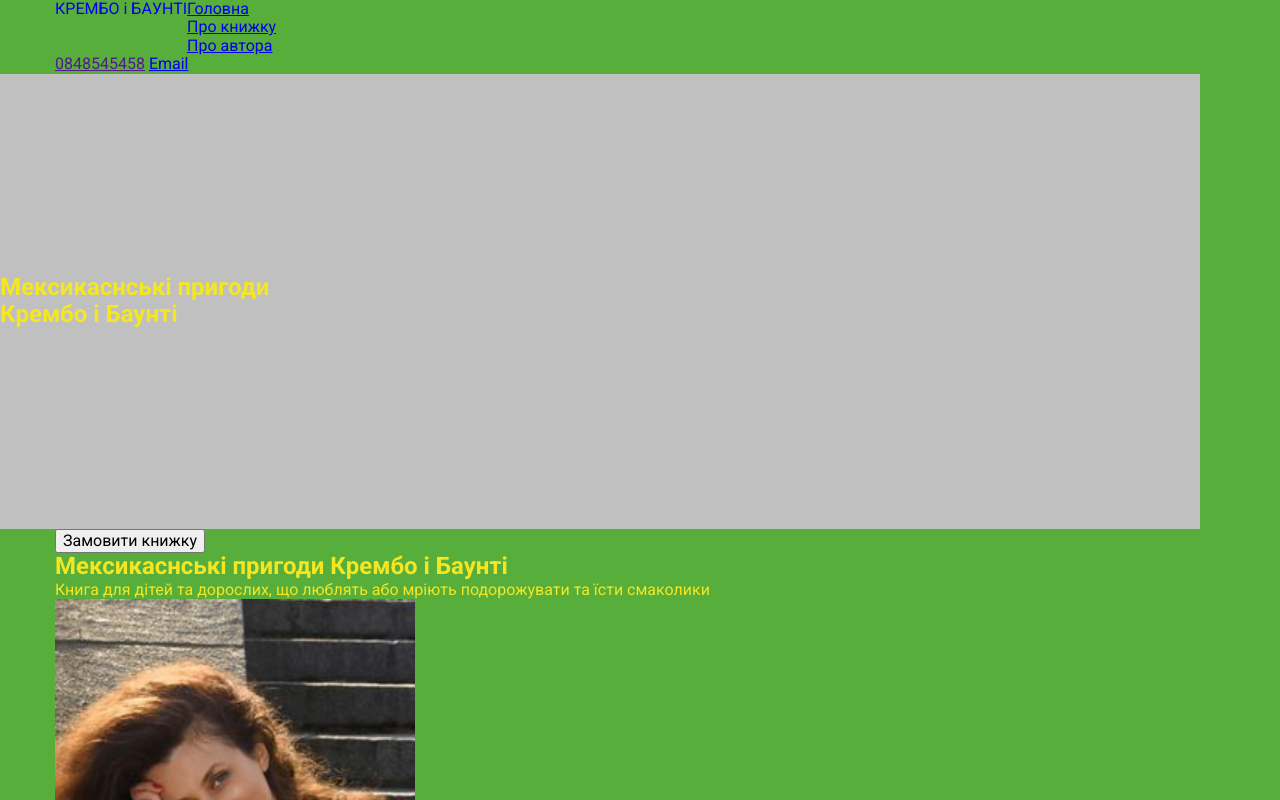
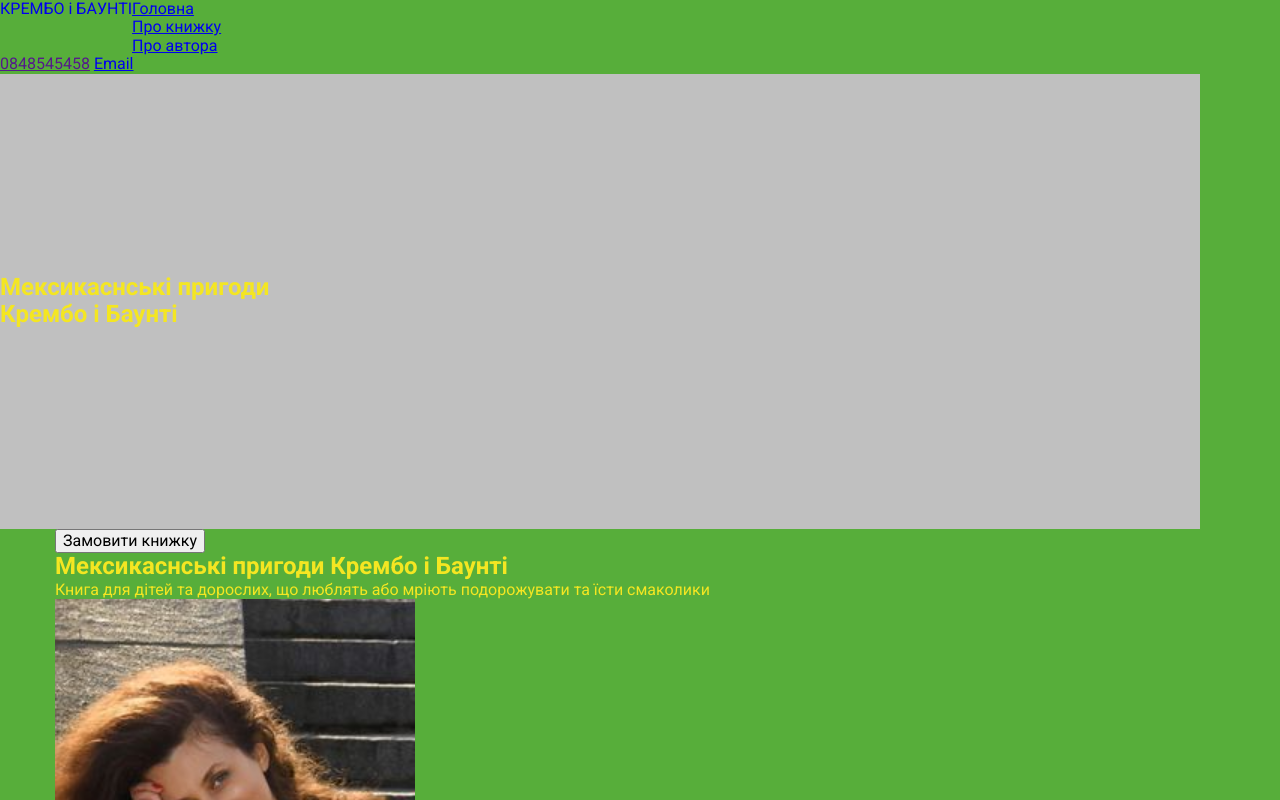
Before and after one commit to ACraft4/book.v2, a plain HTML site: page index.html in a window 1280 px wide. Shown: the top 800 px of the page. Drawn offline with nearby package versions, Linux system fonts and the light colour scheme.

Commit message:
update html

```diff
--- a/index.html
+++ b/index.html
@@ -1,5 +1,5 @@
 <!DOCTYPE html>
-<html lang="X-UA-Compatible">
+<html lang="ua">
 <head>
     <meta charset="UTF-8">
     <meta http-equiv="X-UA-Compatible" content="IE=edge">
@@ -10,10 +10,10 @@
     <link href="https://fonts.googleapis.com/css2?family=Raleway:wght@700&family=Roboto:wght@400;500;700;900&display=swap"
         rel="stylesheet">
     <link rel="stylesheet" href="css/style.css">
-    <title>hellomylitlefriend</title>
+    <title>Book</title>
 </head>
-<header>
-    <section class="header_section container">
+<body>
+    <header>
         <nav class="nav_bar">
             <a class="book_logo link" href="book.html">КРЕМБО і БАУНТІ</a>
             <ul>
@@ -26,10 +26,8 @@
             <a href="">0848545458</a>
             <a href="crembo&baunti@gmail.com">Email</a>
         </div>
-    </section>
-</header>
-<body>
-    <main>
+    </header>
+        <main>
         <section class="hero_section hero_bg container">
             <h1 class="hero_title">Мексикаснські пригоди <br> Крембо і Баунті</h1>
         </section>
@@ -68,7 +66,7 @@
                 </p>
             </div>
         </section>
-    </main>
+        </main>
         <footer class="footer container">
             <ul>
                 <li>Контакти</li>
@@ -76,6 +74,5 @@
                 <li>Партнери</li>
             </ul>
         </footer>
-
 </body>
 </html>
```
